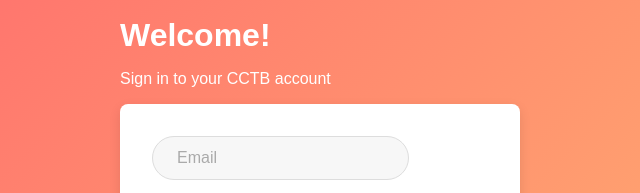
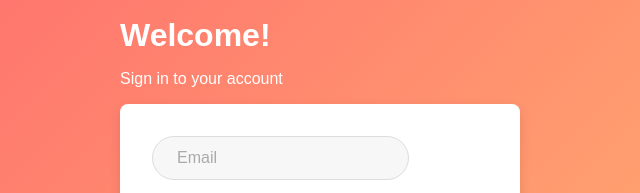
Before and after one commit to XanderdiazEC/-IST105MidtermExamAlexanderDiaz, a plain HTML site: page public/index.html in a window 1280 px wide. Shown: the part 173-366 px from the top of the page, 320-960 px from the left. Drawn offline with nearby package versions, Linux system fonts and the light colour scheme; no server answers.

Commit message:
Change title

```diff
--- a/public/index.html
+++ b/public/index.html
@@ -6,7 +6,7 @@
     <meta charset="UTF-8">
     <meta name="viewport" content="width=device-width, initial-scale=1.0">
     <meta name="description" content="Firebase App with Authentication with Social Networks">
-    <title>Repaso de examen</title>
+    <title>Alexander's Login Page</title>
 
 
     <link rel="shortcut icon" type="image/x-icon"
@@ -107,7 +107,7 @@ body {
         <div class="container">
             <div class="text-center mb-5">
                 <h1 class="display-5 fw-bold">Welcome!</h1>
-                <p class="lead m-0">Sign in to your CCTB account</p>
+                <p class="lead m-0">Sign in to your account</p>
             </div>
 
             <div class="col-md-9 col-lg-6 mx-auto">
```
